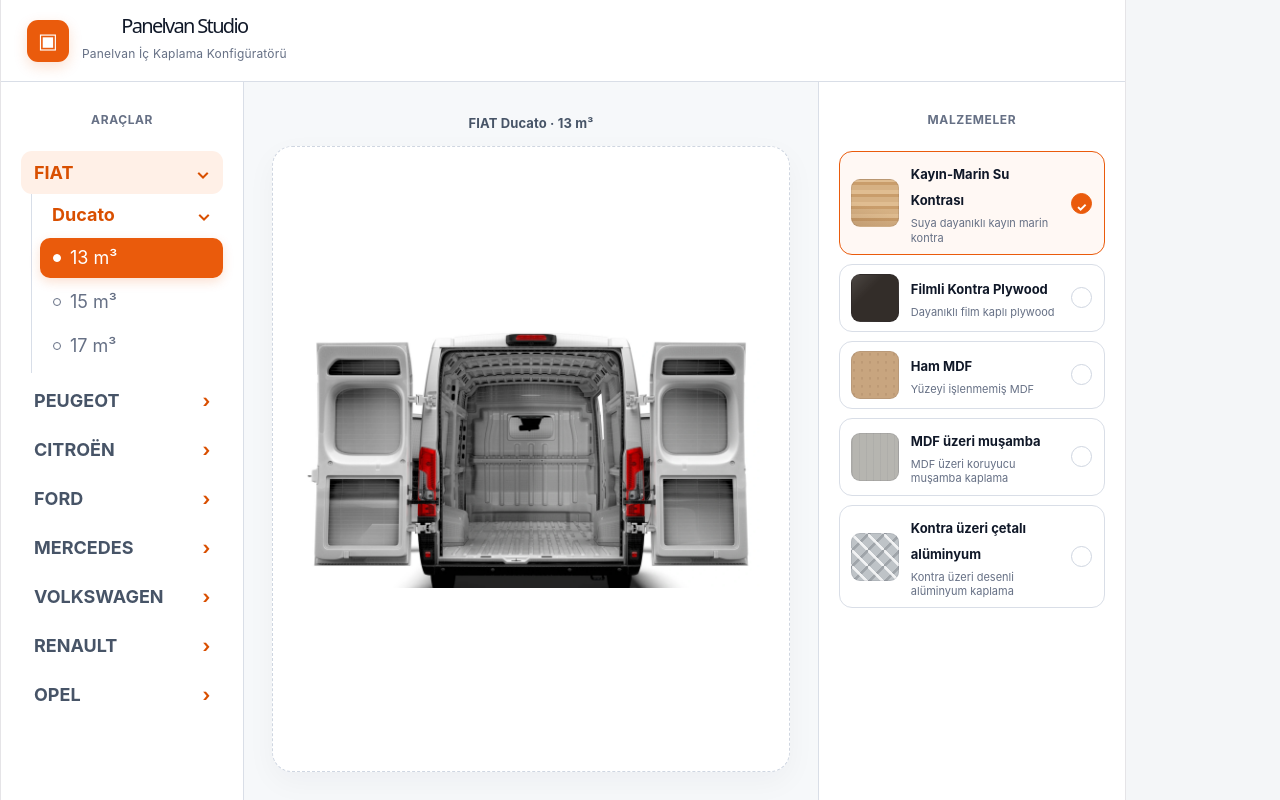
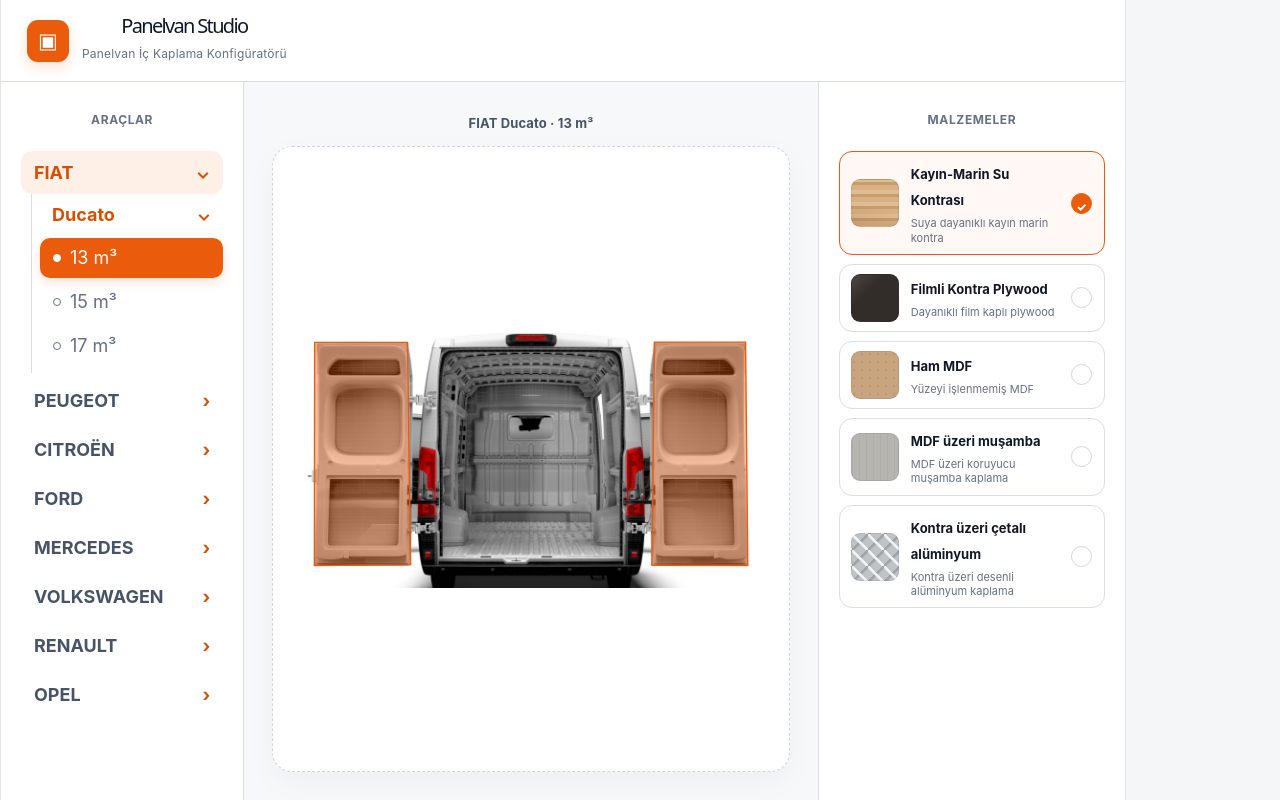
Before and after one commit to LowFive59/panelvan-studio, a React (Vite) app: page / in a window 1280 px wide. Built offline with nearby package versions, Linux system fonts and the light colour scheme.

Commit message:
Add rear door SVG overlay prototype

```diff
--- a/src/App.css
+++ b/src/App.css
@@ -490,3 +490,37 @@
   object-position: center;
   user-select: none;
 }
+
+.vehicle-stage {
+  position: relative;
+  width: 100%;
+  height: 100%;
+  min-width: 0;
+  min-height: 0;
+}
+
+.vehicle-stage .vehicle-image {
+  position: absolute;
+  inset: 0;
+  width: 100%;
+  height: 100%;
+  object-fit: contain;
+  object-position: center;
+}
+
+.vehicle-overlay {
+  position: absolute;
+  inset: 0;
+  width: 100%;
+  height: 100%;
+  overflow: visible;
+  pointer-events: none;
+}
+
+.test-rear-doors {
+  fill: rgba(234, 91, 12, 0.38);
+  stroke: #ea5b0c;
+  stroke-width: 5;
+  stroke-linejoin: round;
+  pointer-events: auto;
+}
--- a/src/App.tsx
+++ b/src/App.tsx
@@ -325,11 +325,30 @@
 
           <div className="viewer-card">
             {showRealDucato ? (
-              <img
-                className="vehicle-image"
-                src="/vehicles/fiat/ducato/13m3/base.webp"
-                alt="FIAT Ducato 13 m³ arka iç görünüm"
-              />
+              <div className="vehicle-stage">
+  <img
+    className="vehicle-image"
+    src="/vehicles/fiat/ducato/13m3/base.webp"
+    alt="FIAT Ducato 13 m³ arka iç görünüm"
+  />
+
+  <svg
+    className="vehicle-overlay"
+    viewBox="0 0 1648 928"
+    preserveAspectRatio="xMidYMid meet"
+    aria-label="Araç kaplama bölgeleri"
+  >
+    <g className="test-rear-doors">
+      <polygon
+        points="49,46 382,46 393,843 48,846"
+      />
+
+      <polygon
+        points="1267,45 1594,45 1602,846 1258,845"
+      />
+    </g>
+  </svg>
+</div>
             ) : (
               <div className="viewer-placeholder">
                 <div className="van-icon" aria-hidden="true">
```
